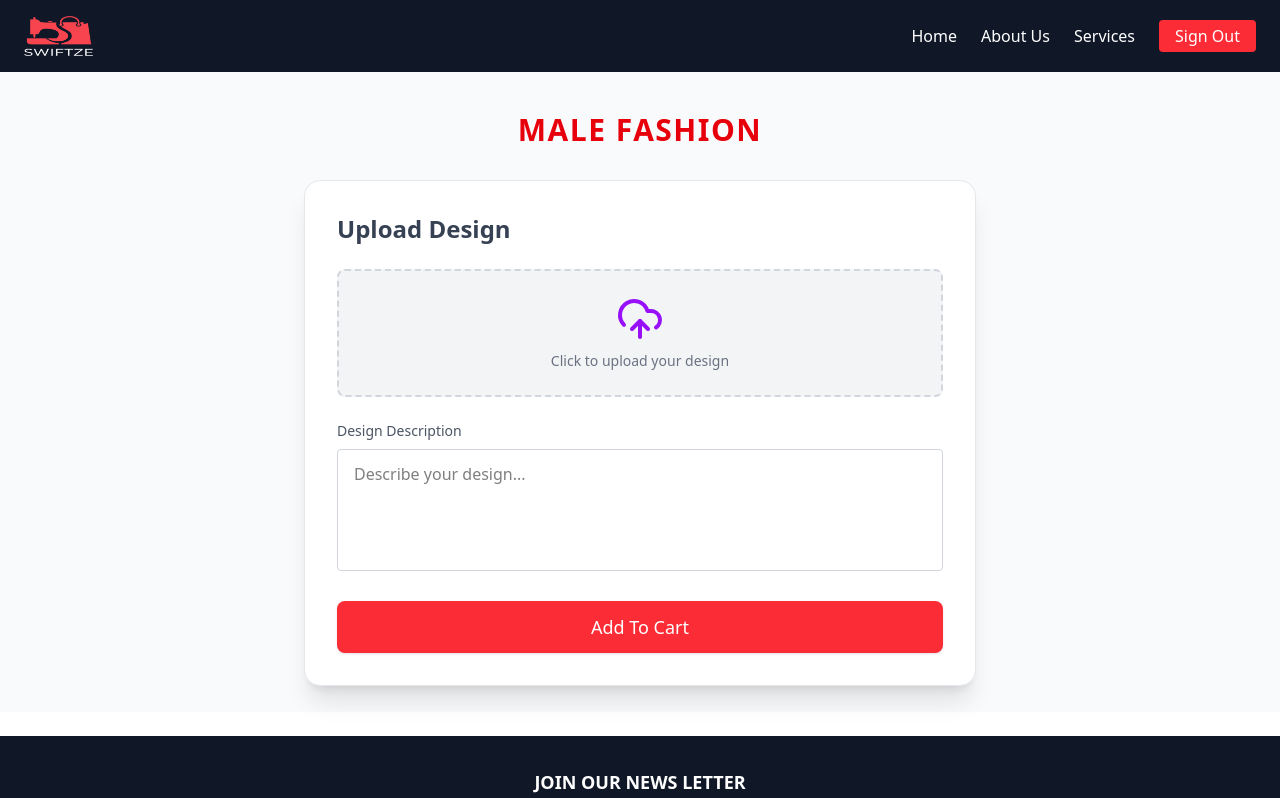
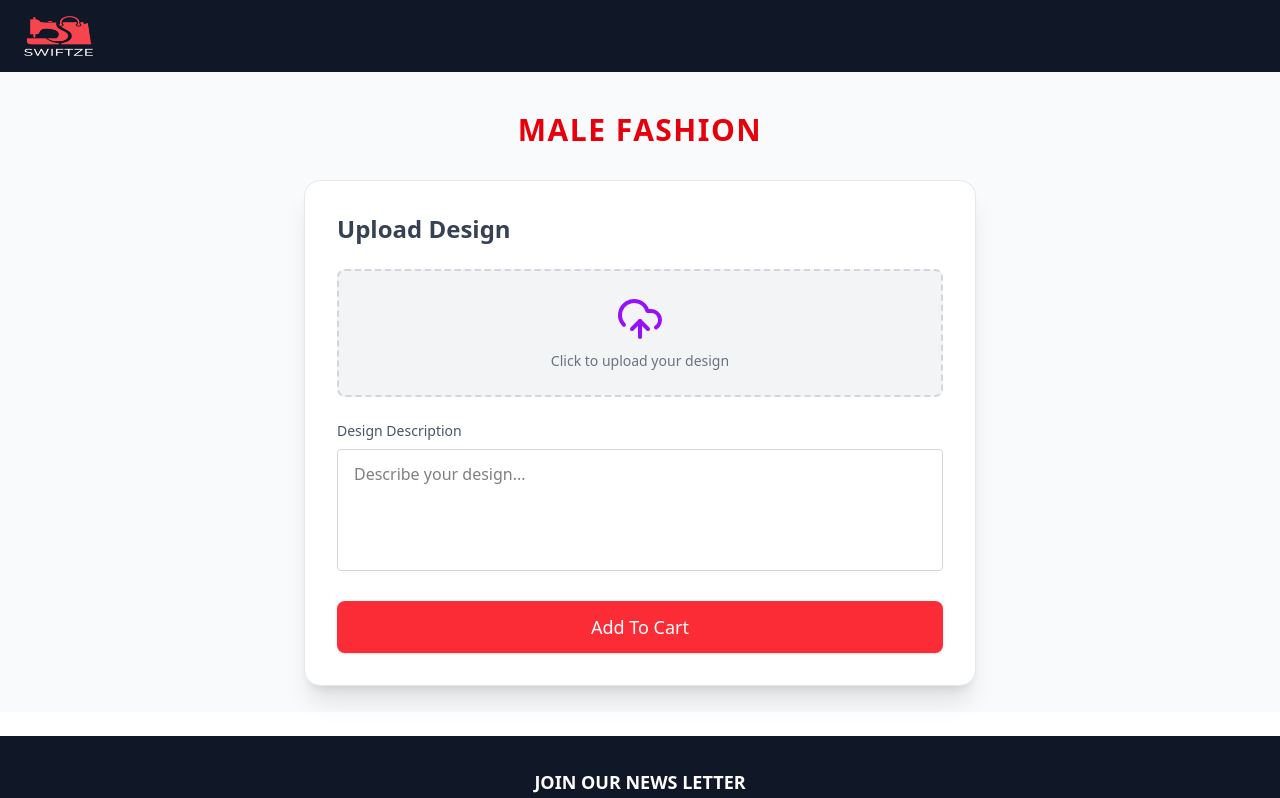
Before and after one commit to wajiha-kulsum/Swiftze_Task, a React (Vite) app: page / in a window 1280 px wide. Shown: the top 798 px of the page. Built offline with nearby package versions, Linux system fonts and the light colour scheme.

Commit message:
Update Navbar.jsx

```diff
--- a/src/components/Navbar.jsx
+++ b/src/components/Navbar.jsx
@@ -15,20 +15,7 @@ const Navbar = () => {
       </div>
 
       {/* Navigation Links on the right */}
-      <div className="hidden md:flex items-center gap-6">
-        <Link to="/" className="hover:text-red-400 transition">
-          Home
-        </Link>
-        <Link to="/about" className="hover:text-red-400 transition">
-          About Us
-        </Link>
-        <Link to="/services" className="hover:text-red-400 transition">
-          Services
-        </Link>
-        <button className="bg-red-500 hover:bg-red-600 text-white py-1 px-4 rounded transition">
-          Sign Out
-        </button>
-      </div>
+
     </nav>
   );
 };
```
